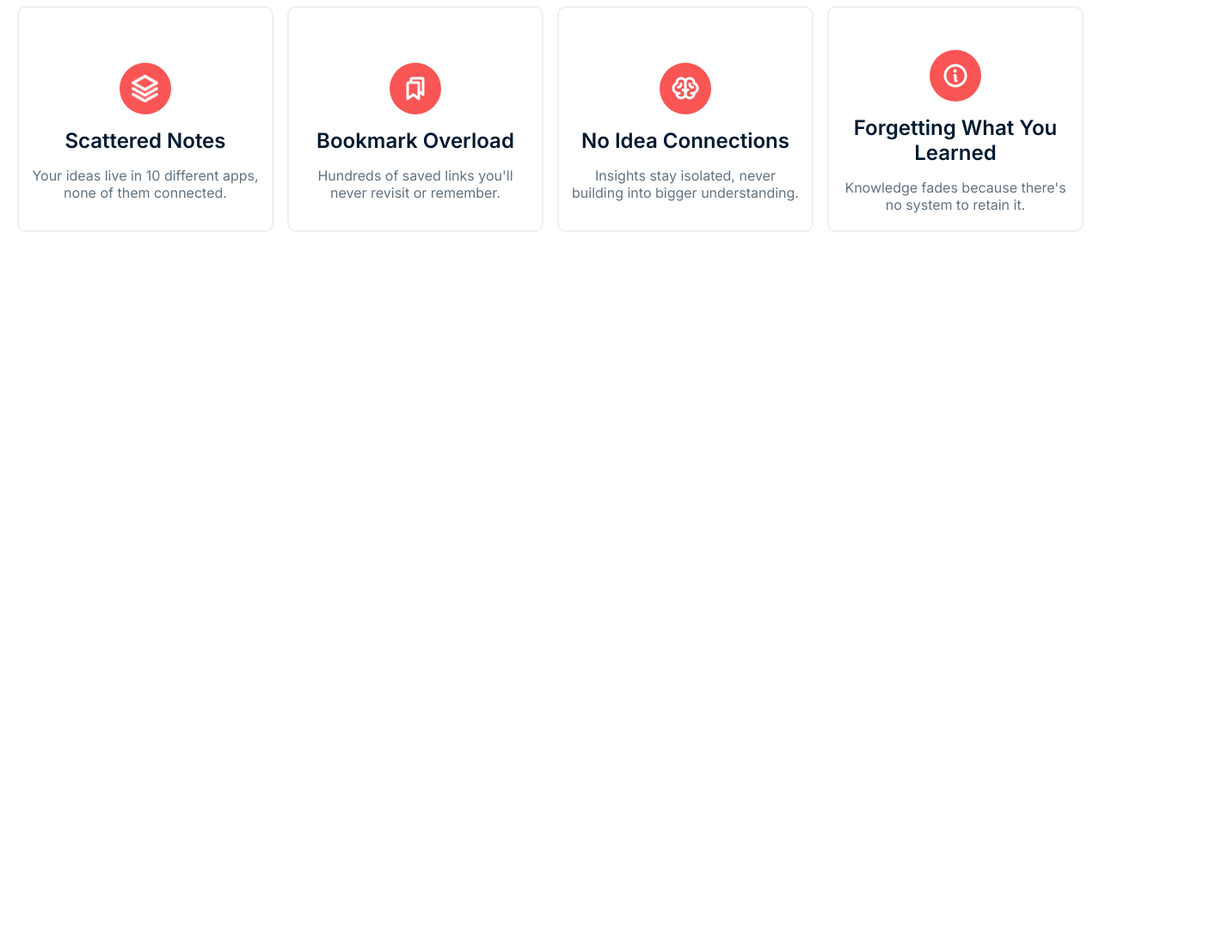
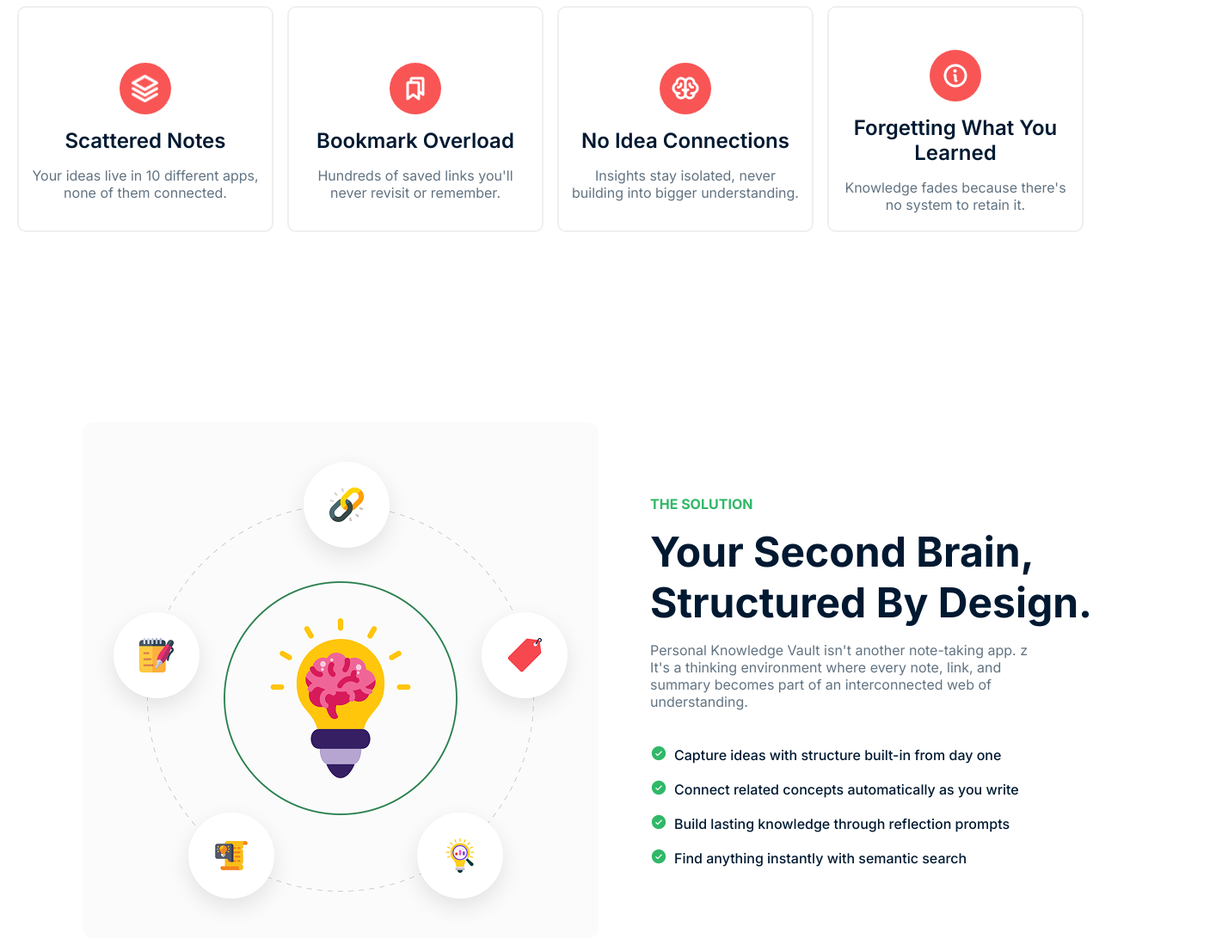
Before and after one commit to tamim-devs/assignment_1, a plain HTML site: page index.html in a window 1280 px wide. Shown: the part 1013-2112 px from the top of the page at 86% size, 1421 px wide, since content can reach past the window. Before the commit the page ends 1313 px from the top, so only its background shows below. Drawn offline with Linux system fonts and the light colour scheme.

Commit message:
section 2 completed

```diff
--- a/css/styles.css
+++ b/css/styles.css
@@ -212,7 +212,7 @@ margin-right: 11px;
 }
 
 /* _________________BANNER END HERE____________________ */
-/* _________________Section Start HERE____________________ */
+/* _________________Section1 Start HERE____________________ */
 
 #section__1{
     padding: 32px 0px 32px 0px ;
@@ -232,6 +232,7 @@ margin-right: 11px;
     font-weight: 700;
     font-family: "Inter", sans-serif;
     margin-bottom: 16px;
+    color: #001931;
 }
 
 .section_1_content p{
@@ -266,6 +267,7 @@ margin-bottom: 100px;
     align-items: center;
     justify-content: center;
     box-shadow:  rgba(1, 12, 6, 0.062) 0px 0px 0px 2px;
+    margin-bottom: 71px;
 }
 
 .box_1 h5{
@@ -277,6 +279,7 @@ color: #001931;
 text-align: center;
 text-transform: capitalize;
 margin-bottom: 16px;
+width: 274px;
 }
 
 .box_1 p{
@@ -293,4 +296,64 @@ text-align: center;
     display: flex;
     gap: 20px;
 }
-/* _________________Section End HERE____________________ */
+/* _________________Section1 End HERE____________________ */
+
+/* _________________Section2 Start HERE____________________ */
+
+
+#section__2{
+    padding: 120px 0px 120px 0px;
+}
+
+.section2_items{
+    display: flex;
+    align-items: center;
+    gap: 60px;
+}
+
+
+.section2_content h5{
+   color: #30B868;
+   text-transform: uppercase;
+   font-family: "Inter", sans-serif;
+   font-size: 16px;
+   margin-bottom: 16px;
+}
+
+.section2_content h2{
+font-family: "Inter", sans-serif;
+font-weight: 700;
+font-size: 48px;
+text-transform: capitalize;
+text-align: left;
+width: 665px;
+color: #001931;
+margin-bottom: 16px;
+}
+
+.section2_content p{
+width: 462px;
+font-family: "Inter", sans-serif;
+font-size: 16px;
+line-height: 20px;
+color: #627382;
+margin-bottom: 40px;
+}
+
+.section2_list{
+display: flex;
+flex-direction: column;
+gap: 16px;
+}
+
+.section2_list .list{
+    display: flex;
+    align-items: center;
+    font-family: "Inter", sans-serif;
+    font-size: 16px;
+    color: #001931;
+    font-weight: 500;
+    gap: 8px;
+}
+
+/* _________________Section2 End HERE____________________ */
--- a/index.html
+++ b/index.html
@@ -69,7 +69,7 @@
     </header>
 
     <main>
-        <!-- _____________Section start Here_______________ -->
+        <!-- _____________Section1 start Here_______________ -->
 
         <section id="section__1">
             <div class="container">
@@ -117,7 +117,47 @@
 
         </section>
 
-         <!-- _____________Section end Here_______________ -->
+         <!-- _____________Section1 end Here_______________ -->
+
+
+         <!-- _____________Section2 start Here_______________ -->
+
+            <section id="section__2">
+                <div class="container">
+                    <div class="section2_items">
+                           <div class="section2_img">
+                            <img src="images/knowledge.png" alt="knowledge.png">
+                           </div>
+                        <div class="section2_content">
+                            <h5>The Solution</h5>
+                            <h2>Your second brain,
+                            structured by design.</h2>
+                            <p>Personal Knowledge Vault isn't another note-taking app. z It's a thinking environment where every note, link, and summary becomes part of an interconnected web of understanding.</p>
+                            <div class="section2_list">
+                                <div class="list">
+                                    <span><img src="images/CheckCircle.png" alt=""></span>
+                                    <li>Capture ideas with structure built-in from day one</li>
+                                </div>
+                                <div class="list">
+                                    <span><img src="images/CheckCircle.png" alt=""></span>
+                                    <li>Connect related concepts automatically as you write</li>
+                                </div>
+                                <div class="list">
+                                    <span><img src="images/CheckCircle.png" alt=""></span>
+                                    <li>Build lasting knowledge through reflection prompts</li>
+                                </div>
+                                <div class="list">
+                                    <span><img src="images/CheckCircle.png" alt=""></span>
+                                    <li>Find anything instantly with semantic search</li>
+                                </div>
+                            </div>
+                        </div>
+
+                    </div>
+                </div>
+            </section>
+
+         <!-- _____________Section2 end Here_______________ -->
 
     </main>
 
```
